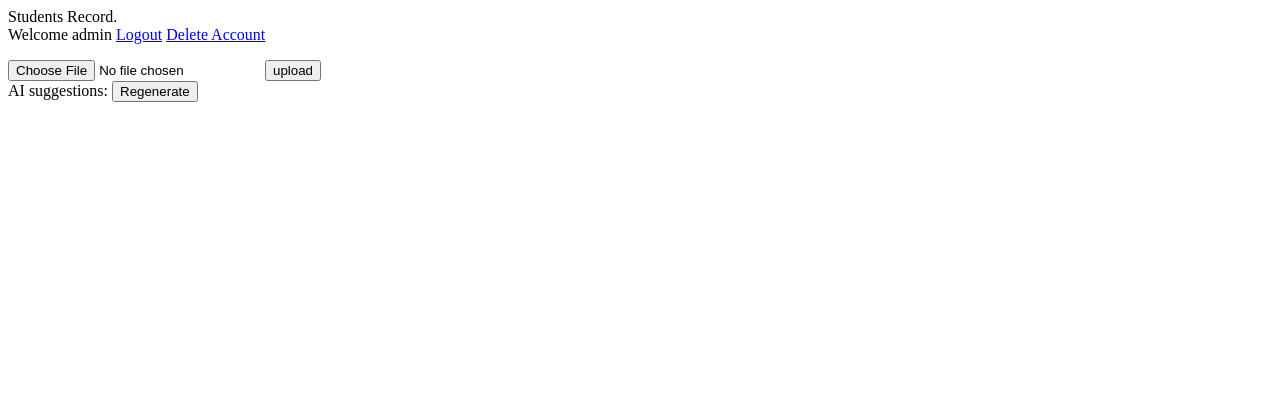
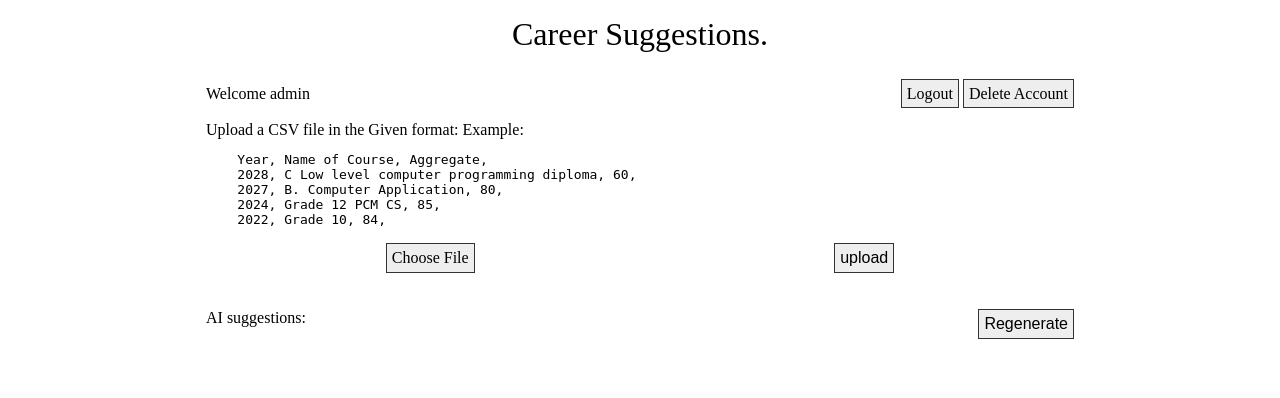
Before and after one commit to AmalIrfan/Maitexa0225, a Django app: page / in a window 1280 px wide. Shown: the top 398 px of the page. Run offline with Django 5.2, Linux system fonts and the light colour scheme; a user stored in the database is signed in.

Commit message:
Add files via upload

```diff
--- /dev/null
+++ b/data2.csv
@@ -0,0 +1,5 @@
+Year, Course, Aggregate,
+2028, Labtech Diploma, 80,
+2027, B.Sc. Chem, 70,
+2024, 12 PCM, 80,
+2022, 10, 80,
--- a/strec/assets/style.css
+++ b/strec/assets/style.css
@@ -20,3 +20,54 @@
         opacity: 0;
     }
 }
+
+a.btn, button, .btn, input[type="submit"], input[type="button"]{
+    color: inherit;
+    text-decoration: none;
+    background-color: #eee;
+    border: 1px solid #333;
+    padding: 5px;
+    font-size: 1rem;
+}
+
+.logo1 {
+    text-align: center;
+    display: block;
+    font-size: 2em;
+    padding-bottom: 1em;
+}
+
+* {
+    box-sizing: border-box;
+}
+
+.header {
+    display: flex;
+    justify-content: space-between;
+}
+
+.header:first-child {
+    flex: 1;
+}
+
+.upload {
+    display: flex;
+    justify-content: space-around;
+}
+
+.user-form {
+    display: flex;
+    align-items: center;
+    flex-direction: column;
+    gap: 1em;
+}
+
+.user-form > * {
+    width: 100%;
+}
+
+body {
+    max-width: 900px;
+    margin: auto;
+    padding: 1em;
+}
--- a/strec/strec/settings.py
+++ b/strec/strec/settings.py
@@ -14,6 +14,9 @@ from pathlib import Path
 
 # Build paths inside the project like this: BASE_DIR / 'subdir'.
 BASE_DIR = Path(__file__).resolve().parent.parent
+
+import os
+API_KEY=os.environ["API_KEY"]
 
 
 # Quick-start development settings - unsuitable for production
--- a/strec/strec/views.py
+++ b/strec/strec/views.py
@@ -10,8 +10,7 @@ from .models import UserData
 
 import json
 
-import os
-API_KEY=os.environ["API_KEY"]
+from .settings import API_KEY
 
 def getinfo(request):
 
@@ -42,8 +41,6 @@ What is the person with this qualification maybe best suitable for?
             req = ureq.Request(url, data=q.encode("utf-8"))
             req.add_header('Content-Type', 'application/json')
             resp = ureq.urlopen(req).read()
-            resp = '{\n  "candidates": [\n    {\n      "content": {\n        "parts": [\n          {\n            "text": "Chemical Laboratory Technician,  Chemistry Technician,  Lab Assistant\\n"\n          }\n        ],\n        "role": "model"\n      },\n      "finishReason": "STOP",\n      "avgLogprobs": -0.52077798048655188\n    }\n  ],\n  "usageMetadata": {\n    "promptTokenCount": 113,\n    "candidatesTokenCount": 12,\n    "totalTokenCount": 125,\n    "promptTokensDetails": [\n      {\n        "modality": "TEXT",\n        "tokenCount": 113\n      }\n    ],\n    "candidatesTokensDetails": [\n      {\n        "modality": "TEXT",\n        "tokenCount": 12\n      }\n    ]\n  },\n  "modelVersion": "gemini-1.5-flash"\n}\n'
-            print(resp)
             datas = json.loads(resp)["candidates"][0]["content"]["parts"][0]["text"].strip().split(",")
             request.session["suggestions"] = datas
             request.session["message"] = "Regenerated."
@@ -60,14 +57,18 @@ What is the person with this qualification maybe best suitable for?
         else:
             return JsonResponse({'status': 'failed', 'message':'Invalid input.'})
     data=None
+    effective = None
     if request.user.is_authenticated:
         data = UserData.objects.filter(user=request.user)
+        for d in data:
+            csv = d.datafile.open("r")
+            effective = csv.read()
 
     message = ""
     if "message" in request.session:
         message = request.session["message"]
         del request.session["message"]
-    return render(request, "index.html", {"data":data,"message":message, })
+    return render(request, "index.html", {"data":data,"effective":effective,"message":message, })
 
 def login_view(request):
     if request.method == "POST":
@@ -88,6 +89,8 @@ def logout_view(request):
     if request.user.is_authenticated:
         logout(request)
         request.session["message"] = 'Successfully logged out.'
+        if "suggestions" in request.session:
+            del request.session["suggestions"]
     return redirect('/')
 
 def signup_view(request):
@@ -112,4 +115,6 @@ def delete_account(request):
         logout(request)
         User.objects.get(username=username).delete()
         request.session["message"] = 'Account deleted.'
+        if "suggestions" in request.session:
+            del request.session["suggestions"]
     return redirect("/")
--- a/strec/templates/index.html
+++ b/strec/templates/index.html
@@ -1,13 +1,35 @@
 {% extends "_base.html" %}
     {% block head %}
-        <title>Students Records</title>
+        <title>Career Suggestion</title>
     {% endblock head %}
     {% block body %}
-        <div class="logo1">Students Record.</div>
+        <div class="logo1">Career Suggestions.</div>
         {% if user.is_authenticated %}
-            Welcome {{ user.username }}
-            <a href="/logout" class="btn login1">Logout</a>
-            <a href="/delete_account" class="btn signup1">Delete Account</a>
+            <div class="header">
+                <div>Welcome {{ user.username }}</div>
+                <div>
+                    <a href="/logout" class="btn login1">Logout</a>
+                    <a href="/delete_account" class="btn signup1">Delete Account</a>
+                </div>
+            </div>
+
+            <br/>
+
+            Upload a CSV file in the Given format:
+
+{% if effective %}
+Effective data:
+<pre>{{effective}}</pre>
+{% else %}
+Example:
+<pre>
+    Year, Name of Course, Aggregate,
+    2028, C Low level computer programming diploma, 60,
+    2027, B. Computer Application, 80,
+    2024, Grade 12 PCM CS, 85,
+    2022, Grade 10, 84,
+</pre>
+{% endif %}
 
             <ul>
             {% for d in data %}
@@ -21,12 +43,17 @@
             {% endfor %}
             </ul>
 
-            <form hx-post="/" hx-on::after-request="handleResponse(event)" hx-swap="none" hx-indicator="#spinner" enctype="multipart/form-data">
+            <form class="upload" hx-post="/" hx-on::after-request="handleResponse(event)" hx-swap="none" hx-indicator="#spinner" enctype="multipart/form-data">
                 {% csrf_token %}
-                <input name="file" placeholder="file" type="file" required/>
+                <label class="btn">
+                <input name="file" style="display:none;" placeholder="file" type="file" required/>
+                Choose File
+                </label>
                 <input value="upload" type="submit"/>
             </form>
-            AI suggestions: <form style="display:inline" hx-post="/?regen" hx-on::after-request="handleResponse(event)" hx-swap="none" hx-indicator="#spinner">
+            <br/>
+            <br/>
+            AI suggestions: <form style="display:inline;float: right;" hx-post="/?regen" hx-on::after-request="handleResponse(event)" hx-swap="none" hx-indicator="#spinner">
                 {% csrf_token %}
                 <input value="Regenerate" type="submit"/>
             </form>
@@ -54,7 +81,7 @@
                 }
             </script>
         {% else %}
-            <div class="cap1">Please Login or Signup.</div>
+            <p class="cap1">Please Login or Signup.</p>
             <a href="/login" class="btn login1">Login</a>
             <a href="/signup" class="btn signup1">Signup</a>
         {% endif %}
--- a/strec/templates/login.html
+++ b/strec/templates/login.html
@@ -1,10 +1,10 @@
 {% extends "_base.html" %}
     {% block head %}
-        <title>Student Login</title>
+        <title>User Login</title>
     {% endblock head %}
     {% block body %}
-        <div class="logo1">Student Login.</div>
-        <form hx-post="/login/" hx-on::after-request="handleResponse(event)" hx-swap="none" hx-indicator="#spinner">
+        <div class="logo1">User Login.</div>
+        <form hx-post="/login/" hx-on::after-request="handleResponse(event)" hx-swap="none" hx-indicator="#spinner" class="user-form">
             {% csrf_token %}
             <input name="username" placeholder="username" required/>
             <input name="password" placeholder="password" type="password" required/>
--- a/strec/templates/signup.html
+++ b/strec/templates/signup.html
@@ -4,7 +4,7 @@
     {% endblock head %}
     {% block body %}
         <div class="logo1">Student Login.</div>
-        <form hx-post="/signup/" hx-on::after-request="handleResponse(event)" hx-swap="none" hx-indicator="#spinner">
+        <form hx-post="/signup/" hx-on::after-request="handleResponse(event)" hx-swap="none" hx-indicator="#spinner" class="user-form">
             {% csrf_token %}
             <input name="username" placeholder="username" required/>
             <input name="password" placeholder="password" type="password" required/>
```
Also changed, not shown: data.csv (+5 -5 lines), strec/db.sqlite3.
